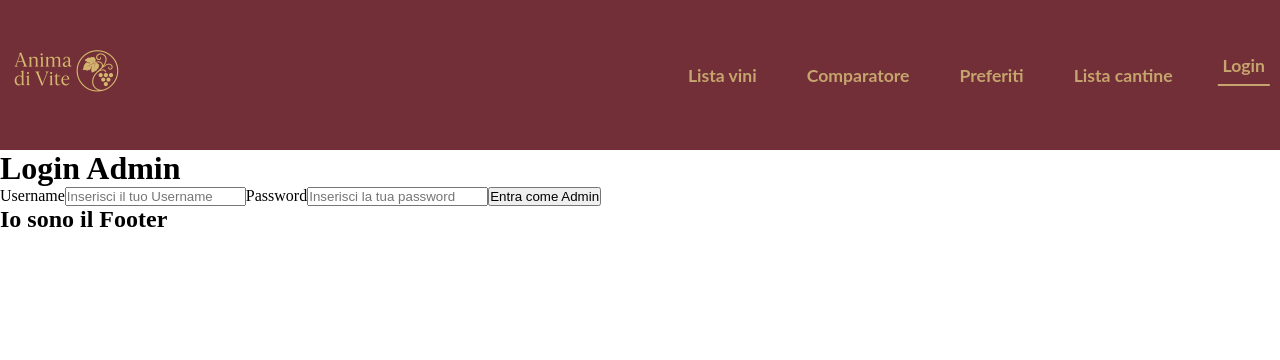
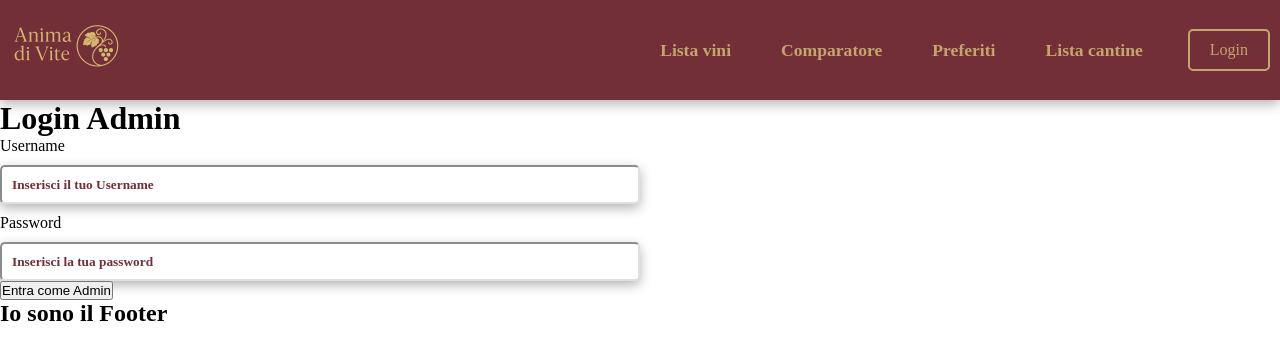
Before and after one commit to PintilieGeani/progetto-finale-spec-frontend-front, a React (Vite) app: page /login in a window 1280 px wide. Shown: the top 360 px of the page. Built offline with nearby package versions, Linux system fonts and the light colour scheme; no server answers.

Commit message:
feat: grafiche: hero, tabella, pulsanti e hover. Trasformato il log-in in pulsante

```diff
--- a/components/AppHeader.jsx
+++ b/components/AppHeader.jsx
@@ -1,8 +1,10 @@
-import { NavLink } from "react-router-dom"
+import { NavLink, useNavigate } from "react-router-dom"
 import { useWine } from "../context/WineContext"
 import Login from "../pages/Login"
 
 export default function AppHeader(){
+
+    const navigate = useNavigate()
 
     const {isAdmin, logout} = useWine()
 
@@ -18,7 +20,7 @@ export default function AppHeader(){
             <NavLink to="/compare">Comparatore</NavLink>
             <NavLink to="/preferiti">Preferiti</NavLink>
             <NavLink to="/cantine">Lista cantine</NavLink>
-            {isAdmin ? "" : <NavLink to="/login">Login</NavLink>}
+            {isAdmin ? "" : <button onClick={() => navigate("/login")}>Login</button>}
             {isAdmin && <NavLink to = {"add-wine"}>Aggiungi Vino</NavLink>}
             {isAdmin && <NavLink to = {"add-winery"}>Aggiungi Cantina</NavLink>}
             {isAdmin && <button onClick={logout}>Logout</button>}
--- a/pages/ListaCantine.jsx
+++ b/pages/ListaCantine.jsx
@@ -98,10 +98,12 @@ export default function ListaCantine() {
 
     return (
         <>
-            <h1>Sono la lista delle cantine</h1>
-            <input type="text"
+            <div className="winery-hero">
+                <h1 className="titolo">Le nostre cantine</h1>
+            </div>
+            <input className="search" type="text"
                 value={query}
-                placeholder="Cerca il tuo vino..."
+                placeholder="Cerca la tua cantina..."
                 onChange={(e) => {
                     setQuery(e.target.value)
                     debounceQuery(e.target.value)
--- a/pages/ListaVini.jsx
+++ b/pages/ListaVini.jsx
@@ -1,5 +1,5 @@
 // IMPORTS
-import { useCallback, useState, useEffect, useMemo,  } from "react"
+import { useCallback, useState, useEffect, useMemo, } from "react"
 import { useWine } from "../context/WineContext"
 import { Link, useNavigate } from "react-router-dom"
 import ModaleConferma from "../components/ModaleConferma";
@@ -105,8 +105,11 @@ export default function ListaVini() {
 
     return (
         <>
-            <h1>Sono la lista dei vini</h1>
-            <input type="text"
+            <div className="wine-hero">
+                <h1 className="titolo">I nostri vini</h1>
+            </div>
+            <div className="container">
+            <input className="search" type="text"
                 value={query}
                 placeholder="Cerca il tuo vino..."
                 onChange={(e) => {
@@ -145,7 +148,14 @@ export default function ListaVini() {
                                 <td>
                                     <Link to={`/wine/${wine.id}`}>{wine.title}</Link>
                                 </td>
-                                <td>{wine.category}</td>
+                                <td>
+                                    {/* {wine.category === "Rosso" && "🍷"}
+                                    {wine.category === "Bianco" && "⚪"}
+                                    {wine.category === "Rosé" && "🌸"}
+                                    {wine.category === "Spumante" && "🍾"}
+                                    {wine.category === "Dessert" && "🍰"} */}
+                                    {wine.category}
+                                </td>
                                 <td>
                                     <button onClick={() => addCompare(wine)}>Confronta</button>
                                     <button onClick={() => addFavorites(wine)}>Aggiungi ai preferiti</button>
@@ -162,6 +172,7 @@ export default function ListaVini() {
                     </tbody>
                 </table>
                 : <div>Nessun vino trovato</div>}
+            </div>
 
         </>
     )
--- a/pages/Login.jsx
+++ b/pages/Login.jsx
@@ -21,8 +21,9 @@ export default function Login(){
     }
 
     return (
-        <div>
+        <div className="login">
             <h1>Login Admin</h1>
+            <form action="">
             <label htmlFor="username">Username</label>
             <input type="text"
             value={username}
@@ -35,6 +36,7 @@ export default function Login(){
             onChange={(e) => setPassword(e.target.value)}
             placeholder="Inserisci la tua password"
             />
+            </form>
             <button onClick={() => handleLogin(username, password)}>Entra come Admin</button>
         </div>
     )
--- a/src/index.css
+++ b/src/index.css
@@ -78,17 +78,71 @@ a {
     width: 80%;
     margin: 0 auto;
     border-collapse: collapse;
+    background-color: #F9F9F9;
+    font-family: "Lato", sans-serif;
+    font-size: large;
+    box-shadow: 0 4px 12px rgba(0, 0, 0, 0.3);
+}
+
+.wine-table thead {
+  position: sticky;
+  top: 100px;
+  background-color: #722F37;
+  color: #C5A46D;
+  z-index: 5;
+  box-shadow: 0 4px 12px rgba(0, 0, 0, 0.3);
 }
 
 .wine-table th,
 .wine-table td {
-    border: 1px solid #ddd;
-    padding: 10px;
+    border: 1px solid #E0E0E0;
+    padding: 15px;
     text-align: left;
 }
 
 .wine-table th {
-    background-color: #f5f5f5;
+    background-color: #722F37;
+    color: #C5A46D;
+}
+
+
+.wine-table tr:hover {
+    background-color: #f1f0f0;
+}
+
+.wine-table button {
+    background-color: transparent;
+    position: relative;
+    overflow: hidden;
+    color: #722F37;
+    border: 1px solid;
+    margin: 0px 10px;
+    font-weight: 700;
+    padding: 5px 10px;
+    border-radius: 5px;
+    font-family: "Lato", serif;
+    transition: color 0.3s ease;
+    z-index: 1;
+}
+
+.wine-table button::before {
+    content: "";
+    position: absolute;
+    left: 0;
+    bottom: 0;
+    width: 100%;
+    height: 0;
+    background-color: #722F37;
+    z-index: -1;
+    transition: height 0.5s ease;
+}
+
+.wine-table button:hover::before {
+    height: 100%;
+}
+
+.wine-table button:hover {
+    color: #C5A46D;
 }
 
 /* Fine TABELLA */
@@ -191,13 +245,20 @@ a {
 
 header {
     background-color: #722F37;
+    position: fixed;
+    top: 0;
 }
 
 nav {
     display: flex;
     align-items: center;
     justify-content: space-between;
-    height: 150px;
+    height: 100px;
+    box-shadow: 0 4px 12px rgba(0, 0, 0, 0.3);
+}
+
+.login{
+    margin-top: 100px;
 }
 
 .logo {
@@ -216,7 +277,7 @@ nav {
     color: #C5A46D;
     font-weight: 700;
     font-size: 1.1rem;
-    font-family: "Lato", sans-serif;
+    font-family: "Playfair Display", serif;
     margin-right: 10px;
 }
 
@@ -227,7 +288,6 @@ nav {
     transition: transform 0.3s ease;
 }
 
-/* Linea base */
 .links a::after {
     content: "";
     position: absolute;
@@ -240,17 +300,15 @@ nav {
     transform: translateX(-50%);
 }
 
-/* Effetto hover per i link NON attivi */
 .links a:hover::after {
     width: 100%;
 }
 
-/* Stato active */
 .links a.active {
-  transform: translateY(-10px); /* lo alzi */
+    transform: translateY(-10px);
+
 }
 
-/* La linea sempre visibile solo per l'active */
 .links a.active::after {
     width: 100%;
 }
@@ -258,6 +316,8 @@ nav {
 
 .links button {
     background-color: transparent;
+    position: relative;
+    overflow: hidden;
     color: #C5A46D;
     font-size: 1rem;
     border: 2px solid;
@@ -265,7 +325,142 @@ nav {
     display: flex;
     align-items: center;
     border-radius: 5px;
-    font-family: "Lato", sans-serif;
+    font-family: "Playfair Display", serif;
+    z-index: 1;
+    transition: color 0.3s ease;
+}
+
+
+.links button::before {
+    content: "";
+    position: absolute;
+    left: 0;
+    bottom: 0;
+    width: 100%;
+    height: 0;
+    background-color: #C5A46D;
+    z-index: -1;
+    transition: height 0.5s ease;
+    border-radius: 3px;
+}
+
+
+
+.links button:hover::before {
+    height: 100%;
+
+}
+
+.links button:hover {
+    color: #722F37;
 }
 
 /* Fine HEADER */
+
+
+
+
+
+
+
+
+/* HERO */
+.wine-hero{
+    width: 100%;
+    height: 900px;
+    background-image: url(/public/img/hero-wine.png);
+    background-repeat: no-repeat;
+    background-size: cover;
+    display: flex;
+    justify-content: center;
+    align-items: center;
+    margin-top: 100px;
+}
+
+.winery-hero{
+    width: 100%;
+    height: 900px;
+    background-image: url(/public/img/hero-winery.png);
+    background-repeat: no-repeat;
+    background-size: cover;
+    display: flex;
+    justify-content: center;
+    align-items: center;
+    margin-top: 100px;
+}
+
+.titolo{
+    color: #C5A46D;
+    font-size: 4rem;
+    background-color: rgba(0, 0, 0, 0.5);
+    padding: 40px;
+}
+
+/* FINE HERO */
+
+
+
+
+
+
+/* Barra di ricerca */
+.search {
+    width: 80%;
+    margin: 50px auto;
+    display: block;
+    padding: 10px 10px 10px 40px;
+    border-color: #E0E0E0;
+    border-radius: 5px;
+    box-shadow: 0 4px 12px rgba(0, 0, 0, 0.3);
+    background: url('https://cdn-icons-png.flaticon.com/512/622/622669.png') no-repeat 10px center;
+    background-size: 20px;
+}
+
+
+/* Fine Barra di ricerca */
+
+
+
+
+
+/* Filter */
+.filtro {
+    width: 80%;
+    margin: 30px auto;
+    display: block;
+}
+.filtro label{
+    margin-right: 20px;
+    font-family: "Lato, sans-serif";
+}
+
+/* Fine Filter */
+
+
+
+
+/* Form Generics */
+input:focus,
+textarea:focus,
+select:focus {
+    outline-color: #C5A46D;
+}
+
+input,
+textarea,
+select {
+    padding: 10px;
+    border-color: #E0E0E0;
+    border-radius: 5px;
+    box-shadow: 0 4px 12px rgba(0, 0, 0, 0.3);
+
+}
+
+input::placeholder,
+textarea::placeholder,
+select::placeholder {
+    color: #722F37;
+    font-weight: 600;
+    font-family: "Lato, sans-serif";
+}
+/* Fine Form Generics */
```
Also changed, not shown: public/img/hero-wine.png (added), 1 other file (tests, documents, lock files or other folders). Lines whose indentation alone changed are shown as unchanged.
